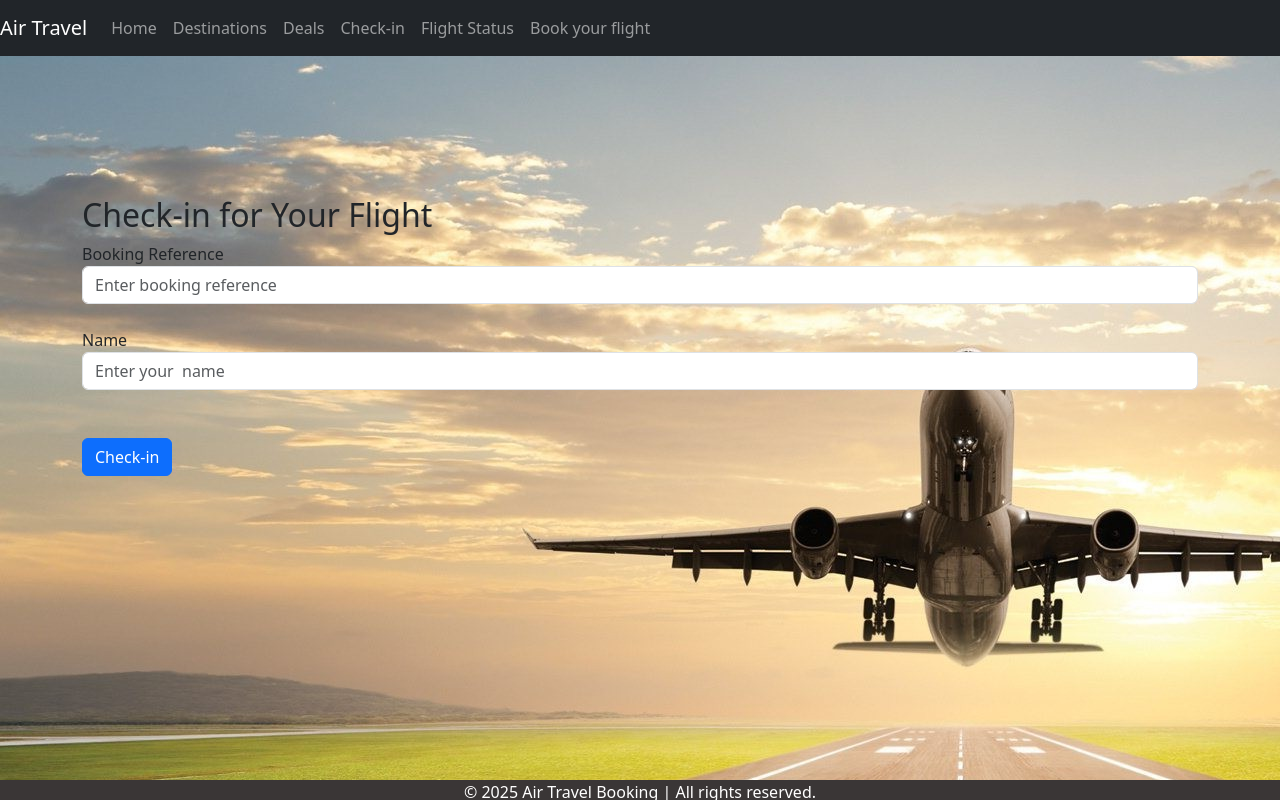
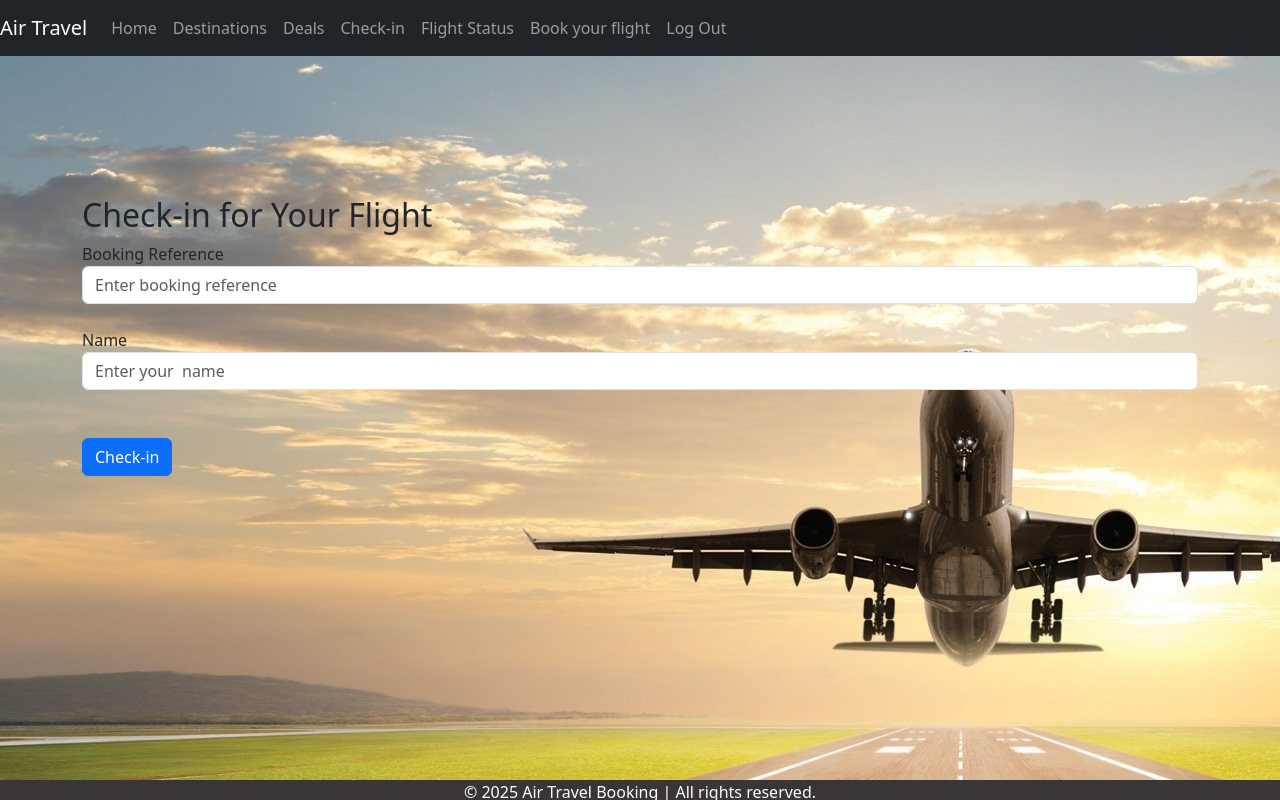
Before and after one commit to erionazemi/ProjektiGRUPOR, a plain HTML site: page checkin.html in a window 1280 px wide. Drawn offline with nearby package versions, Linux system fonts and the light colour scheme.

Commit message:
wbtbbwrt

```diff
--- a/checkin.html
+++ b/checkin.html
@@ -22,6 +22,7 @@
                     <li class="nav-item"><a class="nav-link" href="checkin.html">Check-in</a></li>
                     <li class="nav-item"><a class="nav-link" href="flight.html">Flight Status</a></li>
                     <li class="nav-item"><a class="nav-link" href="book.html">Book your flight</a></li>
+                    <li class="nav-item"><a class="nav-link" href="login.html">Log Out</a></li>
                 </ul>
             </div>
         </nav>
```
Also changed, not shown: book.html (+1 -0 lines), deals.html (+1 -0 lines), destinations.html (+1 -0 lines), flight.html (+1 -0 lines), home.html (+1 -0 lines).
